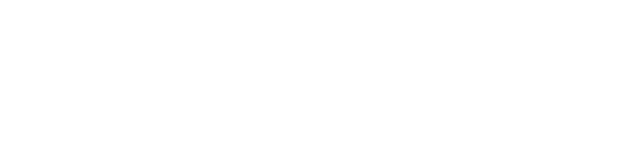
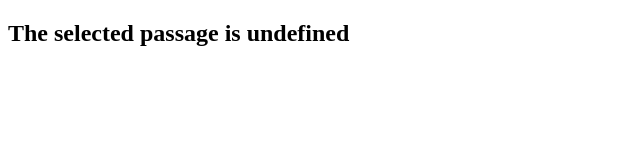
Before and after one commit to gacarneirojr/random-verses, a plain HTML site: page index.html in a window 1280 px wide. Shown: the whole page, without its empty margins (0-640 px from the left). Drawn offline with Linux system fonts and the light colour scheme.

Commit message:
adding to index.html

```diff
--- a/index.html
+++ b/index.html
@@ -9,6 +9,8 @@
 </head>
 <body>
 
+<h2 id="verse"></h2>
+
 <script src="main.js"></script>
 
 </body>
--- a/main.js
+++ b/main.js
@@ -33,6 +33,4 @@ let randomVerse  = (verses) => {
     return `The selected passage is ${verses[verseNumber]}`
 }
 
-let picAVerse = randomVerse(bibleVerses);
-
-console.log(picAVerse);
+document.getElementById('verse').innerHTML = randomVerse(bibleVerses);
```
